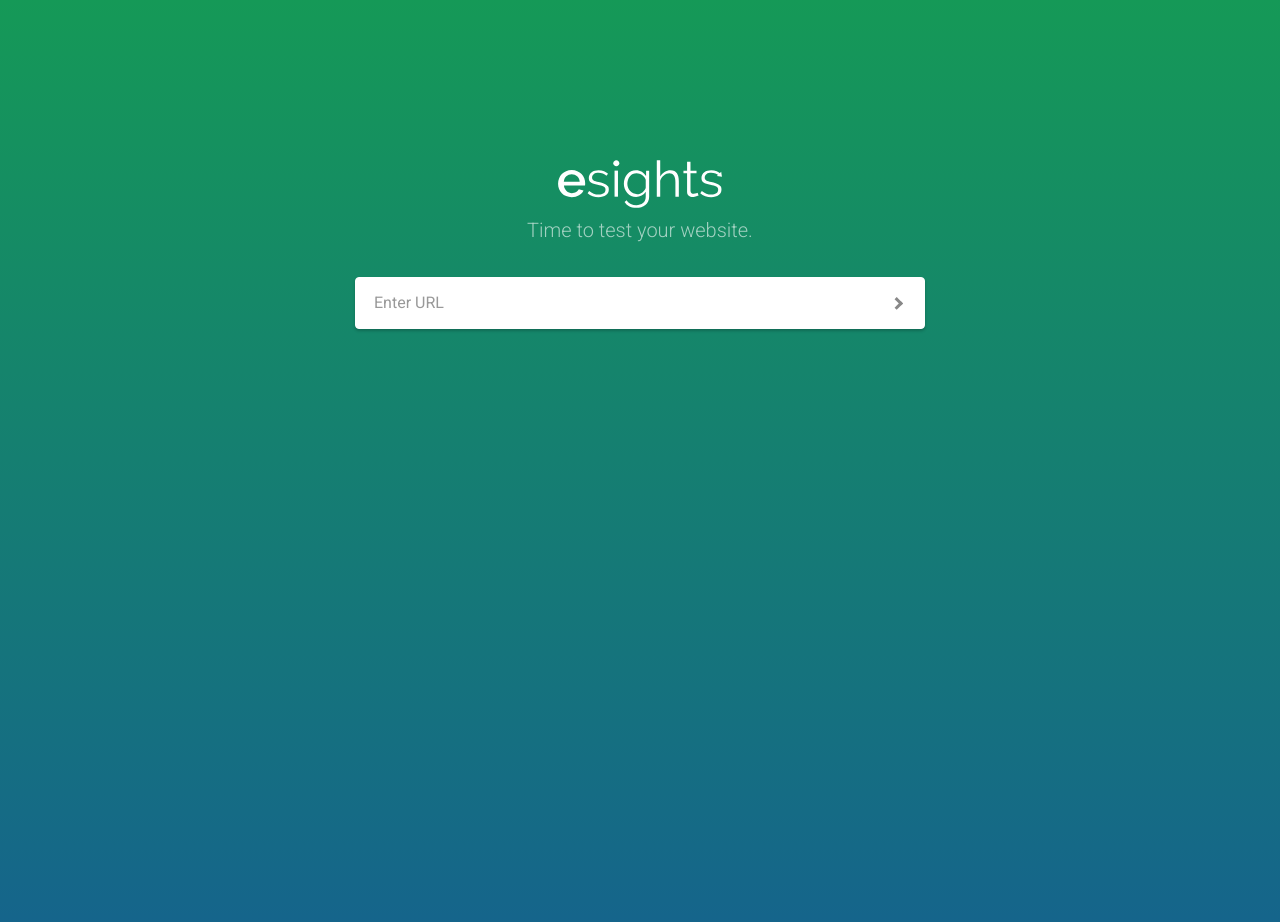
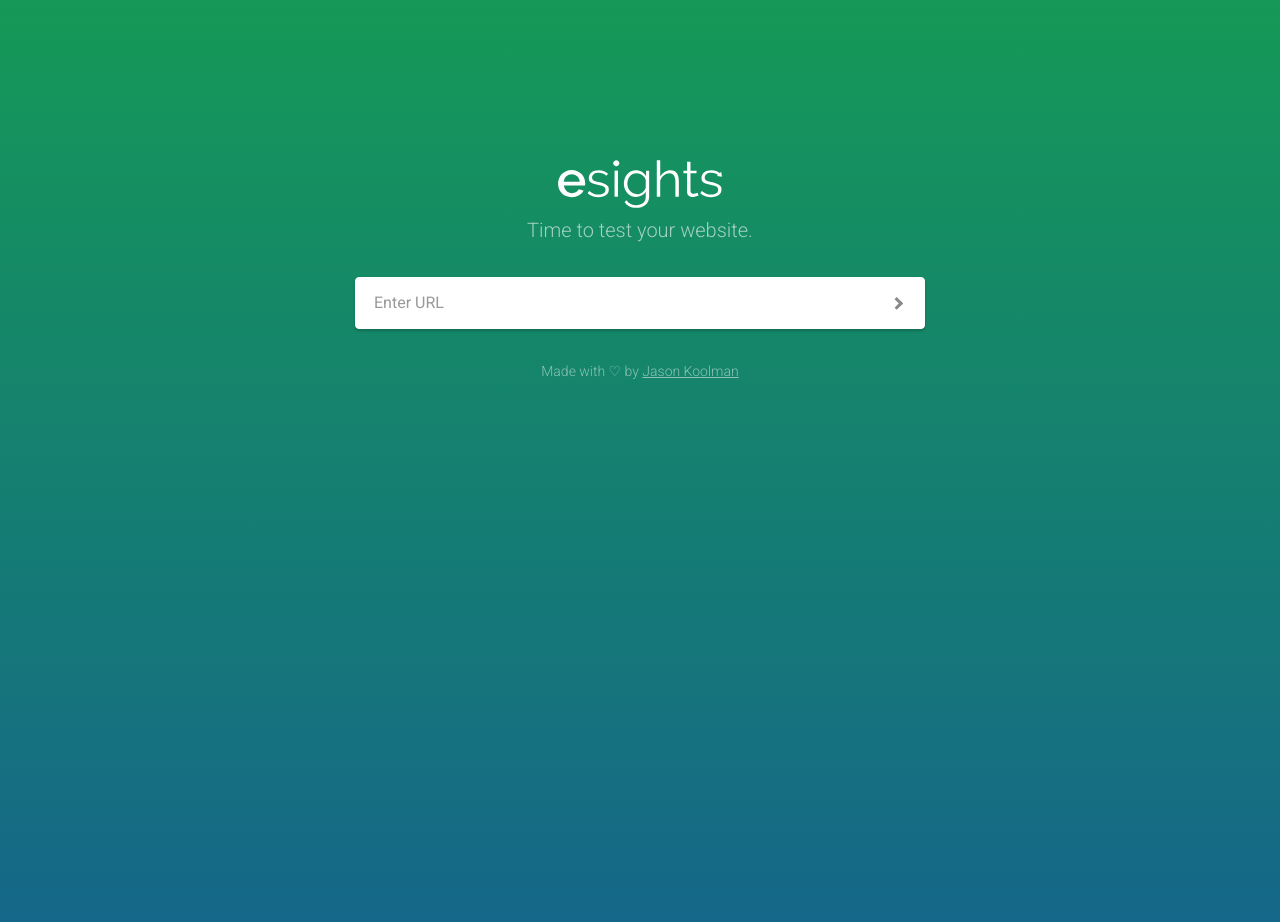
Before and after one commit to Jasonkoolman/e-sights, an Angular app: page / in a window 1280 px wide. Shown: the top 922 px of the page. Built offline with nearby package versions, Linux system fonts and the light colour scheme.

Commit message:
Display author on startscreen

```diff
--- a/src/app/browse/browse.component.html
+++ b/src/app/browse/browse.component.html
@@ -10,6 +10,8 @@
     </button>
   </form>
 
+  <div class="author" *ngIf="!data">Made with ♡ by <a href="https://www.github.com/JasonKoolman" target="_blank">Jason Koolman</a></div>
+
 </header>
 
 <div id="loader" [class.animate]="loading"></div>
--- a/src/assets/scss/base/_typography.scss
+++ b/src/assets/scss/base/_typography.scss
@@ -21,7 +21,7 @@ h6 { font-size: map_get($font-sizes-heading, 'h6') }
 // Link
 a {
   color: #FFF;
-  text-decoration: dotted;
+  text-decoration: underline;
 
   &:hover {
     color: darken(#FFF, 15%);
--- a/src/assets/scss/components/_loader.scss
+++ b/src/assets/scss/components/_loader.scss
@@ -8,7 +8,6 @@
   margin-left: -1.25rem;
   border-radius: 2px;
   background-color: #FFF;
-  animation: load 1.2s infinite ease-in-out;
   transition: all 600ms ease;
   opacity: 0;
   z-index: 100;
@@ -16,6 +15,7 @@
   &.animate {
     top: 25vh;
     opacity: 1;
+    animation: load 1.2s infinite ease-in-out;
   }
 }
 
--- a/src/assets/scss/layout/_browse.scss
+++ b/src/assets/scss/layout/_browse.scss
@@ -19,6 +19,13 @@
     margin-bottom: 2rem;
     font-weight: 300;
     color: rgba(255, 255, 255, 0.6);
+  }
+  .author {
+    color: #FFF;
+    margin-top: 2rem;
+    font-size: 0.875rem;
+    opacity: 0.5;
+    font-weight: 300;
   }
 
   form {
```
